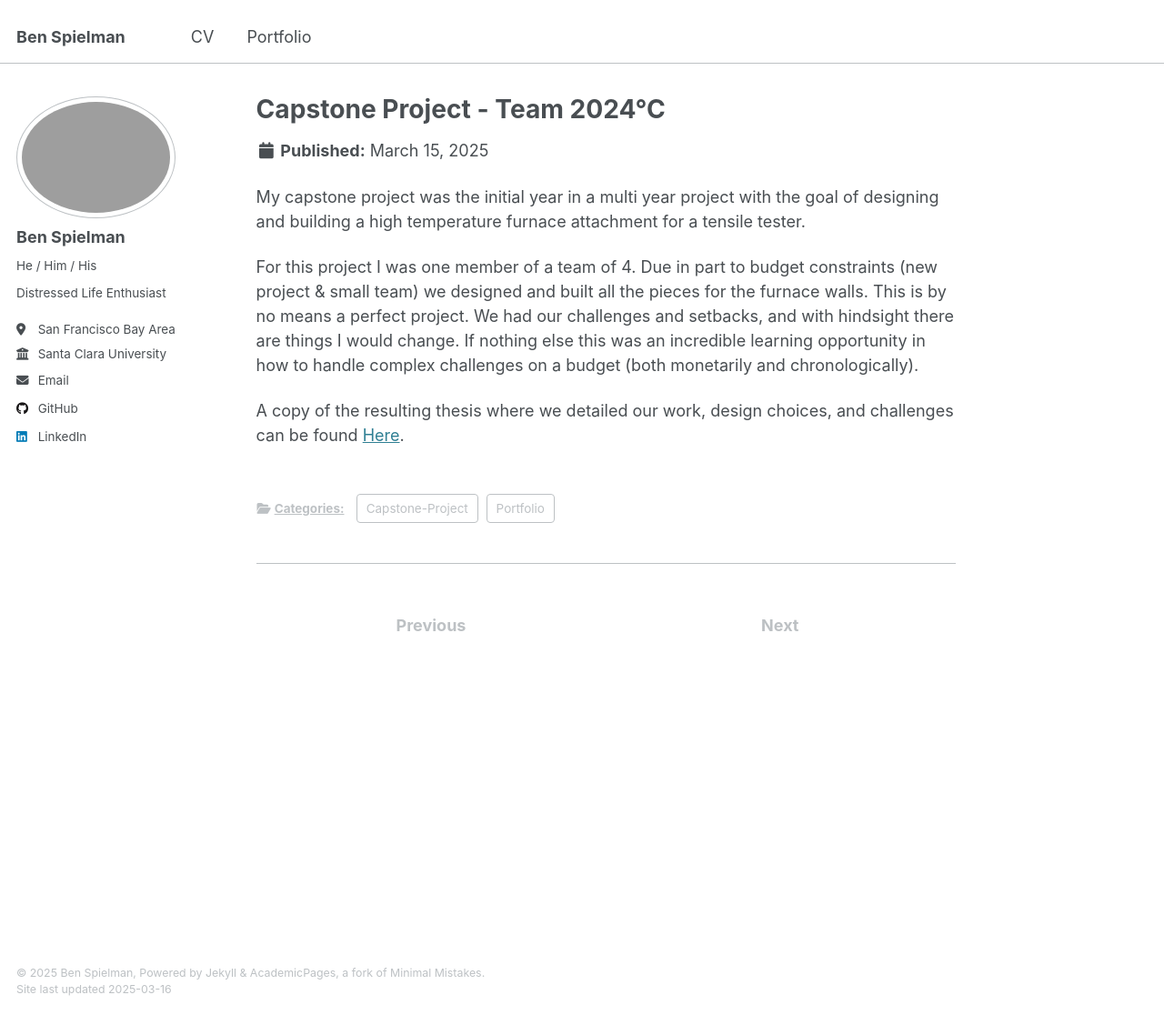
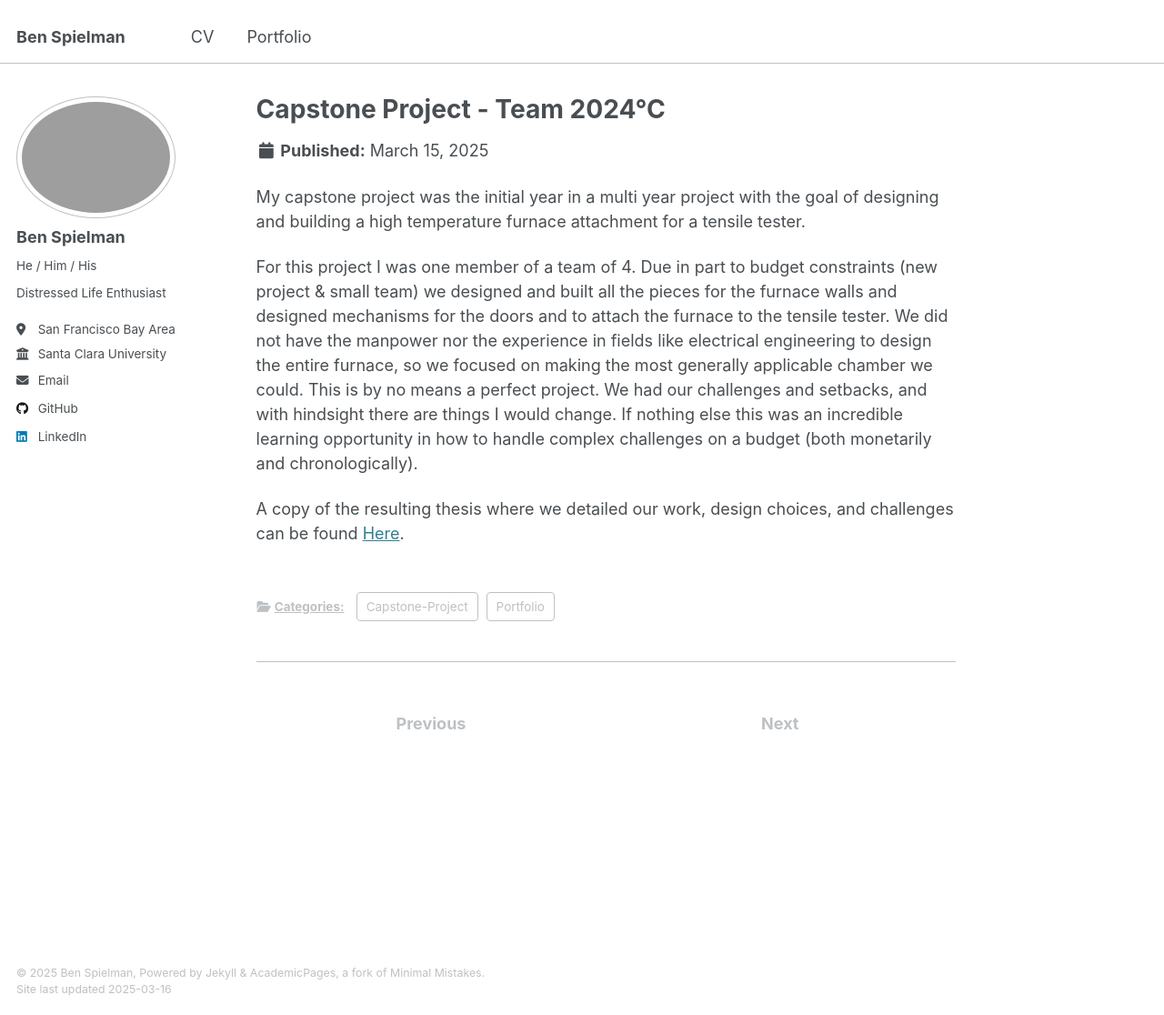
Before and after one commit to pizza496/pizza496.github.io, a Jekyll site: the page built from Portfolio/Capstone-Project/_posts/2025-03-15-Capstone.md, in a window 1280 px wide and 1116 px high. Shown: the whole window at 91% size. Built offline with Jekyll 4.4.1, drawn with Linux system fonts in a browser that asks for light colours.

Commit message:
Update 2025-03-15-Capstone.md

```diff
--- a/Portfolio/Capstone-Project/_posts/2025-03-15-Capstone.md
+++ b/Portfolio/Capstone-Project/_posts/2025-03-15-Capstone.md
@@ -9,6 +9,6 @@ My capstone project was the initial year in a multi year project with the goal o
 
 <!-- more -->
 
-For this project I was one member of a team of 4. Due in part to budget constraints (new project & small team) we designed and built all the pieces for the furnace walls. This is by no means a perfect project. We had our challenges and setbacks, and with hindsight there are things I would change. If nothing else this was an incredible learning opportunity in how to handle complex challenges on a budget (both monetarily and chronologically).
+For this project I was one member of a team of 4. Due in part to budget constraints (new project & small team) we designed and built all the pieces for the furnace walls and designed mechanisms for the doors and to attach the furnace to the tensile tester. We did not have the manpower nor the experience in fields like electrical engineering to design the entire furnace, so we focused on making the most generally applicable chamber we could. This is by no means a perfect project. We had our challenges and setbacks, and with hindsight there are things I would change. If nothing else this was an incredible learning opportunity in how to handle complex challenges on a budget (both monetarily and chronologically).
 
 A copy of the resulting thesis where we detailed our work, design choices, and challenges can be found [Here]({{ site.baseurl }}/files/Capstone-Project/capstone.pdf).
```
